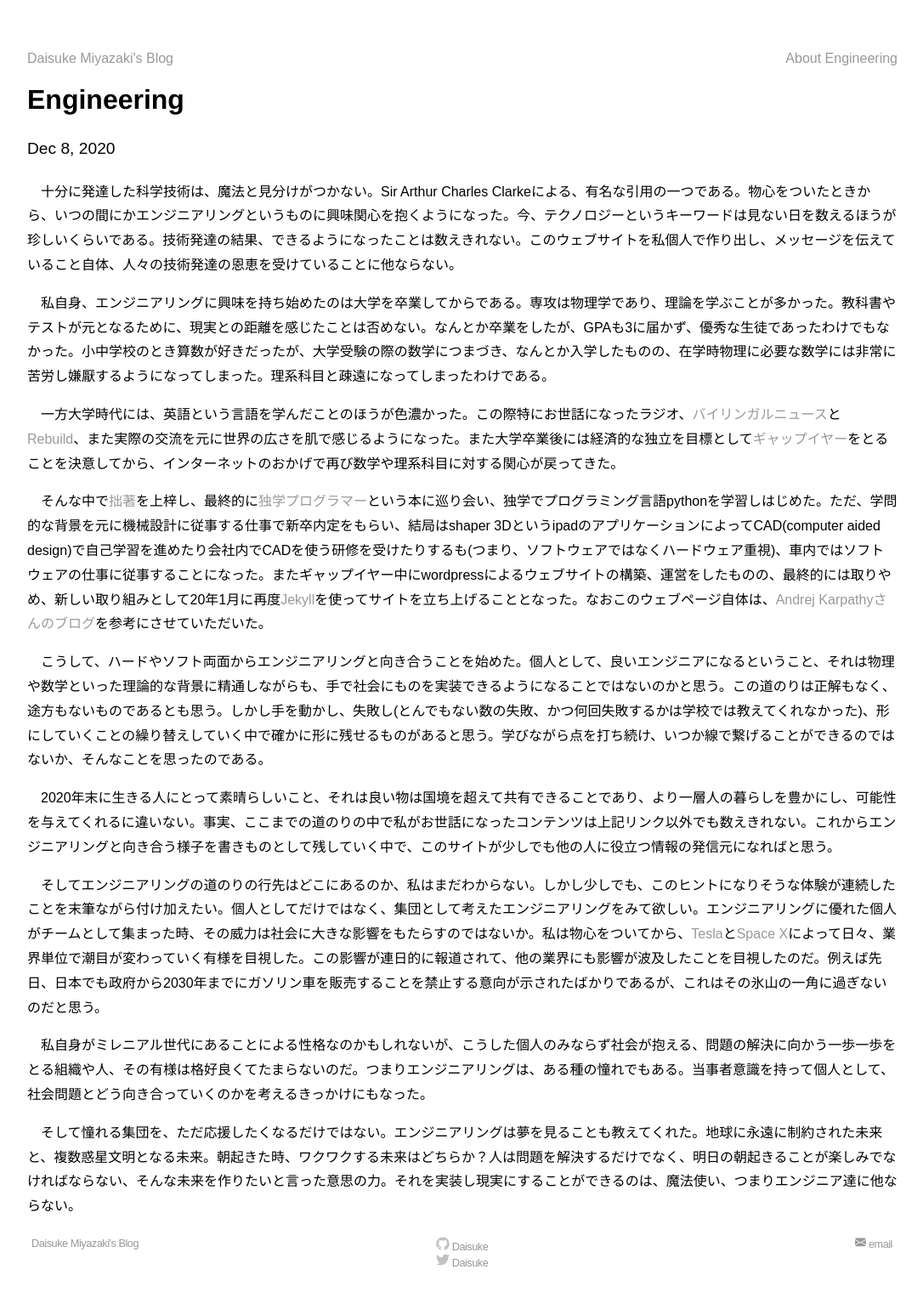
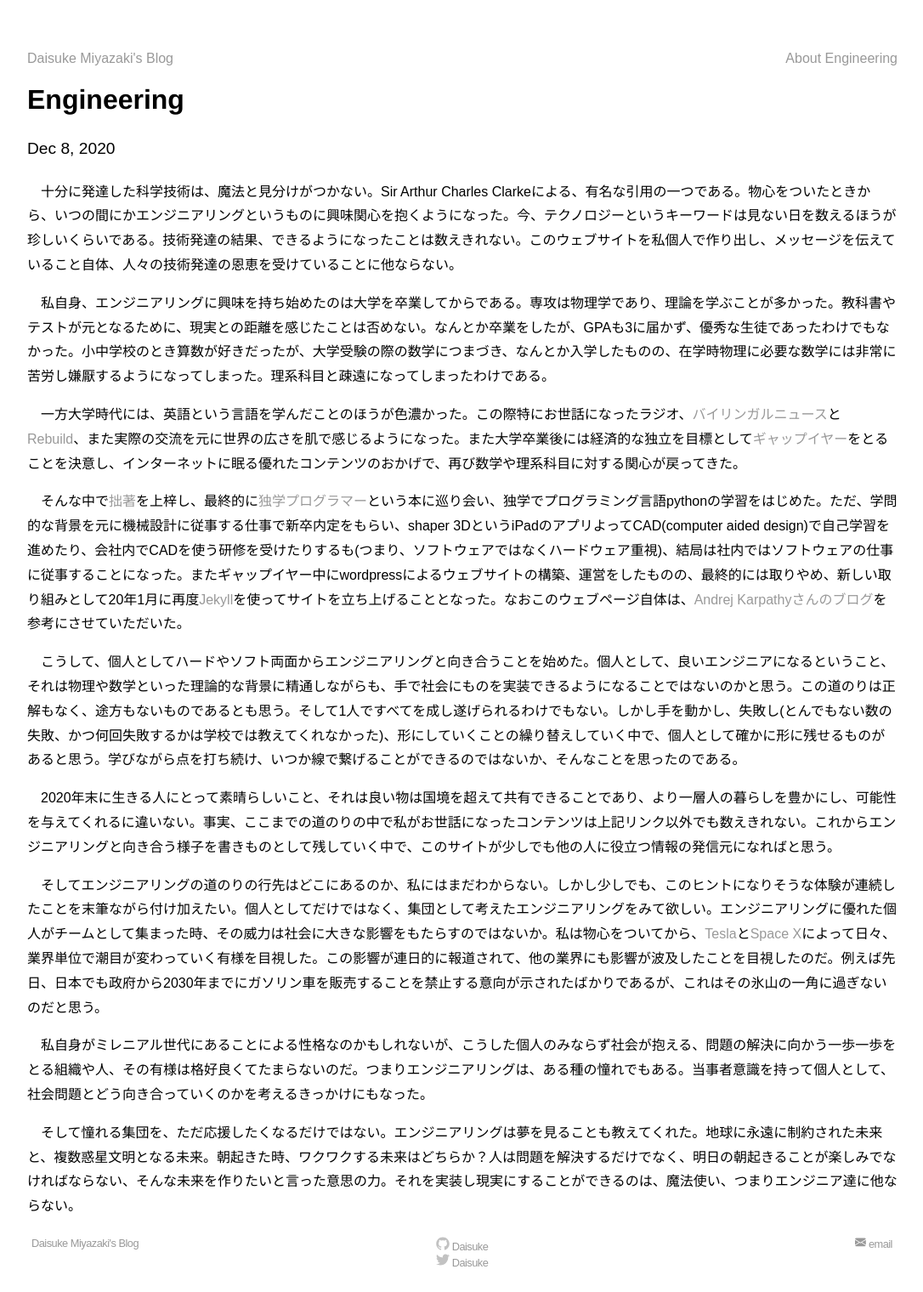
Before and after one commit to DaisukeMiyazaki/DaisukeMiyazaki.github.io, a Jekyll site: the page built from _posts/2020-12-8-engineering.md, in a window 1280 px wide. Shown: the whole page at 85% size, without its empty margins (96-1182 px from the left). Built offline with Jekyll 4.4.1, drawn with Linux system fonts in a browser that asks for light colours; comment, search, counter and statistics services are not loaded.

Commit message:
bug fix: typo fixed

```diff
--- a/_posts/2020-12-8-engineering.md
+++ b/_posts/2020-12-8-engineering.md
@@ -11,15 +11,15 @@
 
 　私自身、エンジニアリングに興味を持ち始めたのは大学を卒業してからである。専攻は物理学であり、理論を学ぶことが多かった。教科書やテストが元となるために、現実との距離を感じたことは否めない。なんとか卒業をしたが、GPAも3に届かず、優秀な生徒であったわけでもなかった。小中学校のとき算数が好きだったが、大学受験の際の数学につまづき、なんとか入学したものの、在学時物理に必要な数学には非常に苦労し嫌厭するようになってしまった。理系科目と疎遠になってしまったわけである。
 
-　一方大学時代には、英語という言語を学んだことのほうが色濃かった。この際特にお世話になったラジオ、[バイリンガルニュース](https://bilingualnews.jp/)と[Rebuild](https://rebuild.fm/)、また実際の交流を元に世界の広さを肌で感じるようになった。また大学卒業後には経済的な独立を目標として[ギャップイヤー](http://japangap.jp/)をとることを決意してから、インターネットのおかげで再び数学や理系科目に対する関心が戻ってきた。
+　一方大学時代には、英語という言語を学んだことのほうが色濃かった。この際特にお世話になったラジオ、[バイリンガルニュース](https://bilingualnews.jp/)と[Rebuild](https://rebuild.fm/)、また実際の交流を元に世界の広さを肌で感じるようになった。また大学卒業後には経済的な独立を目標として[ギャップイヤー](http://japangap.jp/)をとることを決意し、インターネットに眠る優れたコンテンツのおかげで、再び数学や理系科目に対する関心が戻ってきた。
 
-　そんな中で[拙著](https://daisukemiyazaki.github.io/blog/2018/08/30/FirstPublication)を上梓し、最終的に[独学プログラマー](http://www.freia.jp/taka/blog/pycharm-blog-201706-self-taught-programmer-interview-with-cory-althoff/index.html)という本に巡り会い、独学でプログラミング言語pythonを学習しはじめた。ただ、学問的な背景を元に機械設計に従事する仕事で新卒内定をもらい、結局はshaper 3DというipadのアプリケーションによってCAD(computer aided design)で自己学習を進めたり会社内でCADを使う研修を受けたりするも(つまり、ソフトウェアではなくハードウェア重視)、車内ではソフトウェアの仕事に従事することになった。またギャップイヤー中にwordpressによるウェブサイトの構築、運営をしたものの、最終的には取りやめ、新しい取り組みとして20年1月に再度[Jekyll](https://jekyllrb.com/)を使ってサイトを立ち上げることとなった。なおこのウェブページ自体は、[Andrej Karpathyさんのブログ](http://karpathy.github.io/)を参考にさせていただいた。
+　そんな中で[拙著](https://daisukemiyazaki.github.io/blog/2018/08/30/FirstPublication)を上梓し、最終的に[独学プログラマー](http://www.freia.jp/taka/blog/pycharm-blog-201706-self-taught-programmer-interview-with-cory-althoff/index.html)という本に巡り会い、独学でプログラミング言語pythonの学習をはじめた。ただ、学問的な背景を元に機械設計に従事する仕事で新卒内定をもらい、shaper 3DというiPadのアプリよってCAD(computer aided design)で自己学習を進めたり、会社内でCADを使う研修を受けたりするも(つまり、ソフトウェアではなくハードウェア重視)、結局は社内ではソフトウェアの仕事に従事することになった。またギャップイヤー中にwordpressによるウェブサイトの構築、運営をしたものの、最終的には取りやめ、新しい取り組みとして20年1月に再度[Jekyll](https://jekyllrb.com/)を使ってサイトを立ち上げることとなった。なおこのウェブページ自体は、[Andrej Karpathyさんのブログ](http://karpathy.github.io/)を参考にさせていただいた。
 
-　こうして、ハードやソフト両面からエンジニアリングと向き合うことを始めた。個人として、良いエンジニアになるということ、それは物理や数学といった理論的な背景に精通しながらも、手で社会にものを実装できるようになることではないのかと思う。この道のりは正解もなく、途方もないものであるとも思う。しかし手を動かし、失敗し(とんでもない数の失敗、かつ何回失敗するかは学校では教えてくれなかった)、形にしていくことの繰り替えしていく中で確かに形に残せるものがあると思う。学びながら点を打ち続け、いつか線で繋げることができるのではないか、そんなことを思ったのである。
+　こうして、個人としてハードやソフト両面からエンジニアリングと向き合うことを始めた。個人として、良いエンジニアになるということ、それは物理や数学といった理論的な背景に精通しながらも、手で社会にものを実装できるようになることではないのかと思う。この道のりは正解もなく、途方もないものであるとも思う。そして1人ですべてを成し遂げられるわけでもない。しかし手を動かし、失敗し(とんでもない数の失敗、かつ何回失敗するかは学校では教えてくれなかった)、形にしていくことの繰り替えしていく中で、個人として確かに形に残せるものがあると思う。学びながら点を打ち続け、いつか線で繋げることができるのではないか、そんなことを思ったのである。
 
 　2020年末に生きる人にとって素晴らしいこと、それは良い物は国境を超えて共有できることであり、より一層人の暮らしを豊かにし、可能性を与えてくれるに違いない。事実、ここまでの道のりの中で私がお世話になったコンテンツは上記リンク以外でも数えきれない。これからエンジニアリングと向き合う様子を書きものとして残していく中で、このサイトが少しでも他の人に役立つ情報の発信元になればと思う。
 
-　そしてエンジニアリングの道のりの行先はどこにあるのか、私はまだわからない。しかし少しでも、このヒントになりそうな体験が連続したことを末筆ながら付け加えたい。個人としてだけではなく、集団として考えたエンジニアリングをみて欲しい。エンジニアリングに優れた個人がチームとして集まった時、その威力は社会に大きな影響をもたらすのではないか。私は物心をついてから、[Tesla](https://www.tesla.com/ja_jp)と[Space X](https://www.spacex.com/)によって日々、業界単位で潮目が変わっていく有様を目視した。この影響が連日的に報道されて、他の業界にも影響が波及したことを目視したのだ。例えば先日、日本でも政府から2030年までにガソリン車を販売することを禁止する意向が示されたばかりであるが、これはその氷山の一角に過ぎないのだと思う。
+　そしてエンジニアリングの道のりの行先はどこにあるのか、私にはまだわからない。しかし少しでも、このヒントになりそうな体験が連続したことを末筆ながら付け加えたい。個人としてだけではなく、集団として考えたエンジニアリングをみて欲しい。エンジニアリングに優れた個人がチームとして集まった時、その威力は社会に大きな影響をもたらすのではないか。私は物心をついてから、[Tesla](https://www.tesla.com/ja_jp)と[Space X](https://www.spacex.com/)によって日々、業界単位で潮目が変わっていく有様を目視した。この影響が連日的に報道されて、他の業界にも影響が波及したことを目視したのだ。例えば先日、日本でも政府から2030年までにガソリン車を販売することを禁止する意向が示されたばかりであるが、これはその氷山の一角に過ぎないのだと思う。
 
 　私自身がミレニアル世代にあることによる性格なのかもしれないが、こうした個人のみならず社会が抱える、問題の解決に向かう一歩一歩をとる組織や人、その有様は格好良くてたまらないのだ。つまりエンジニアリングは、ある種の憧れでもある。当事者意識を持って個人として、社会問題とどう向き合っていくのかを考えるきっかけにもなった。
 
```
